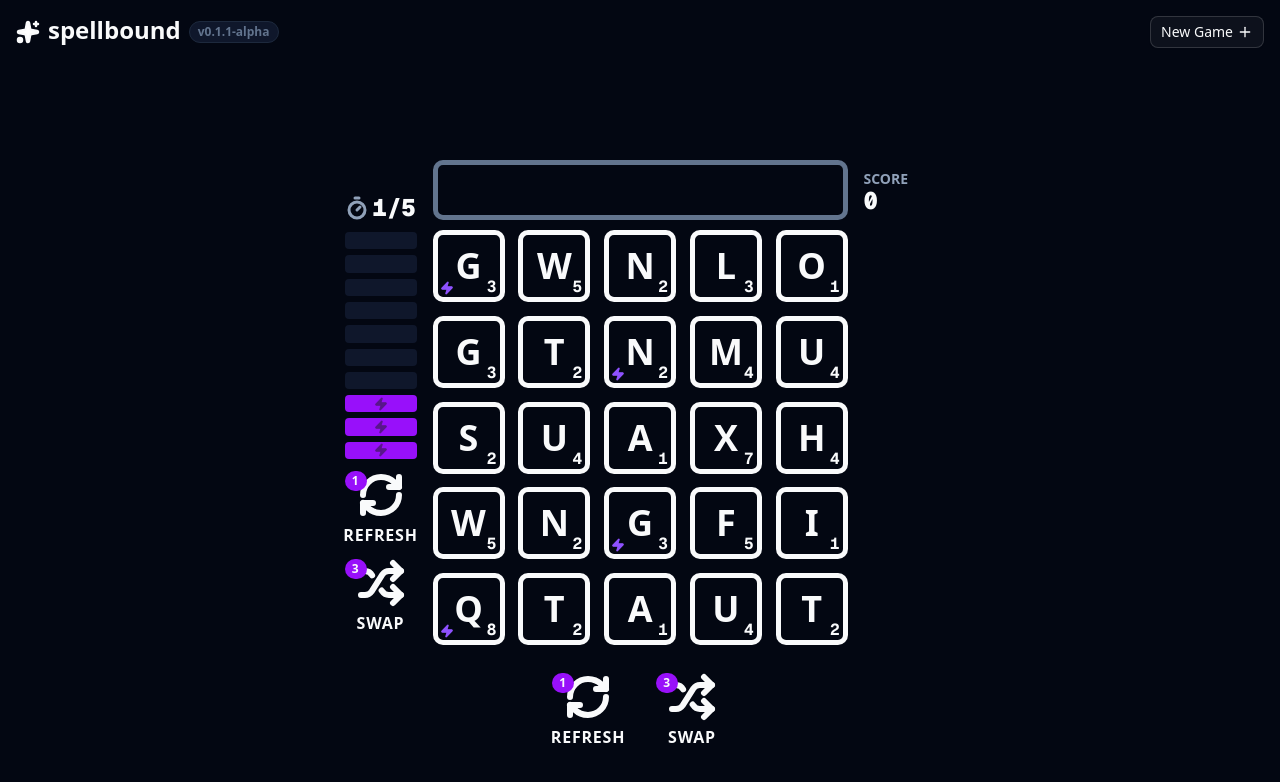
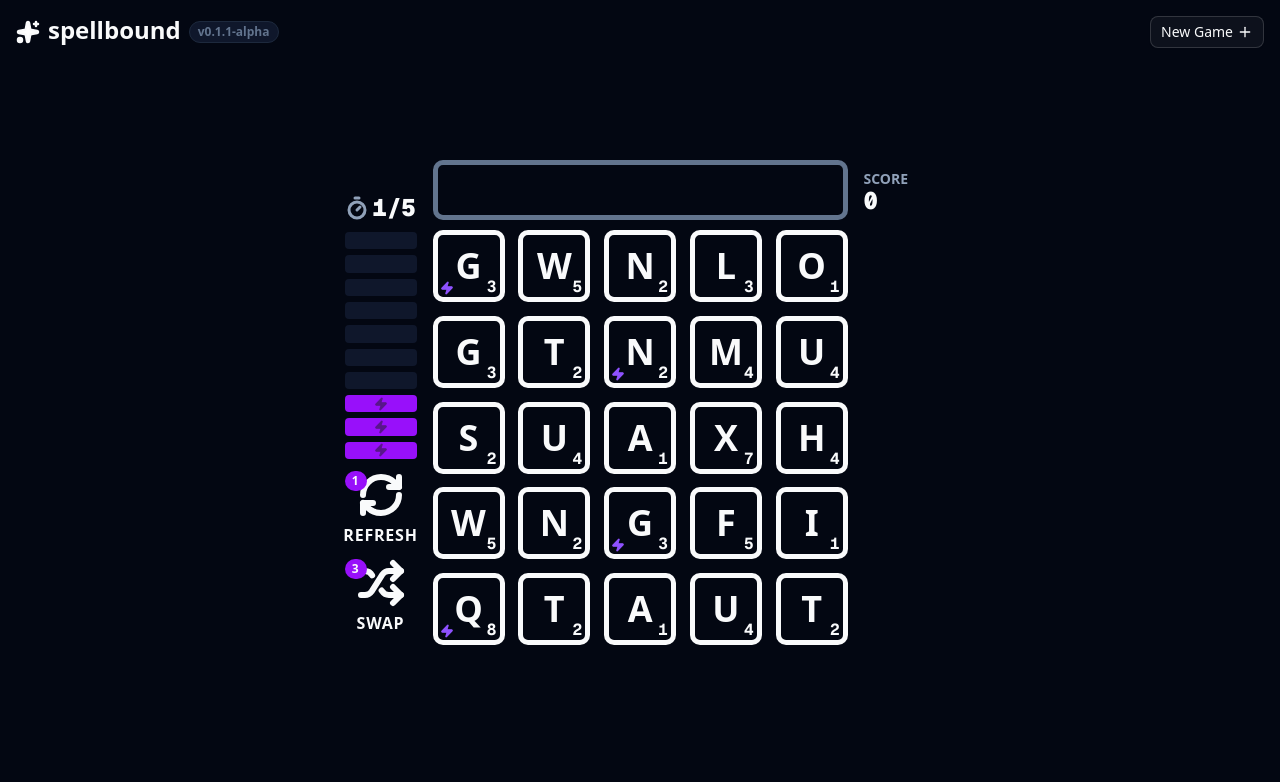
Before and after one commit to fborja44/spellbound, a Next.js app: page / in a window 1280 px wide. Shown: the top 782 px of the page. Built offline with nearby package versions, Linux system fonts and the light colour scheme.

Commit message:
fix: hide footer actions on larger views

```diff
--- a/components/game/info/footer-actions.tsx
+++ b/components/game/info/footer-actions.tsx
@@ -3,7 +3,7 @@ import SwapButton from '../buttons/swap-button';
 
 const FooterActions = () => {
 	return (
-		<div className='sm:hidden container-row justify-center gap-8 relative pt-4'>
+		<div className='flex flex-row items-center justify-center sm:hidden gap-8 relative pt-4'>
 			<RefreshButton />
 			<SwapButton />
 		</div>
```
